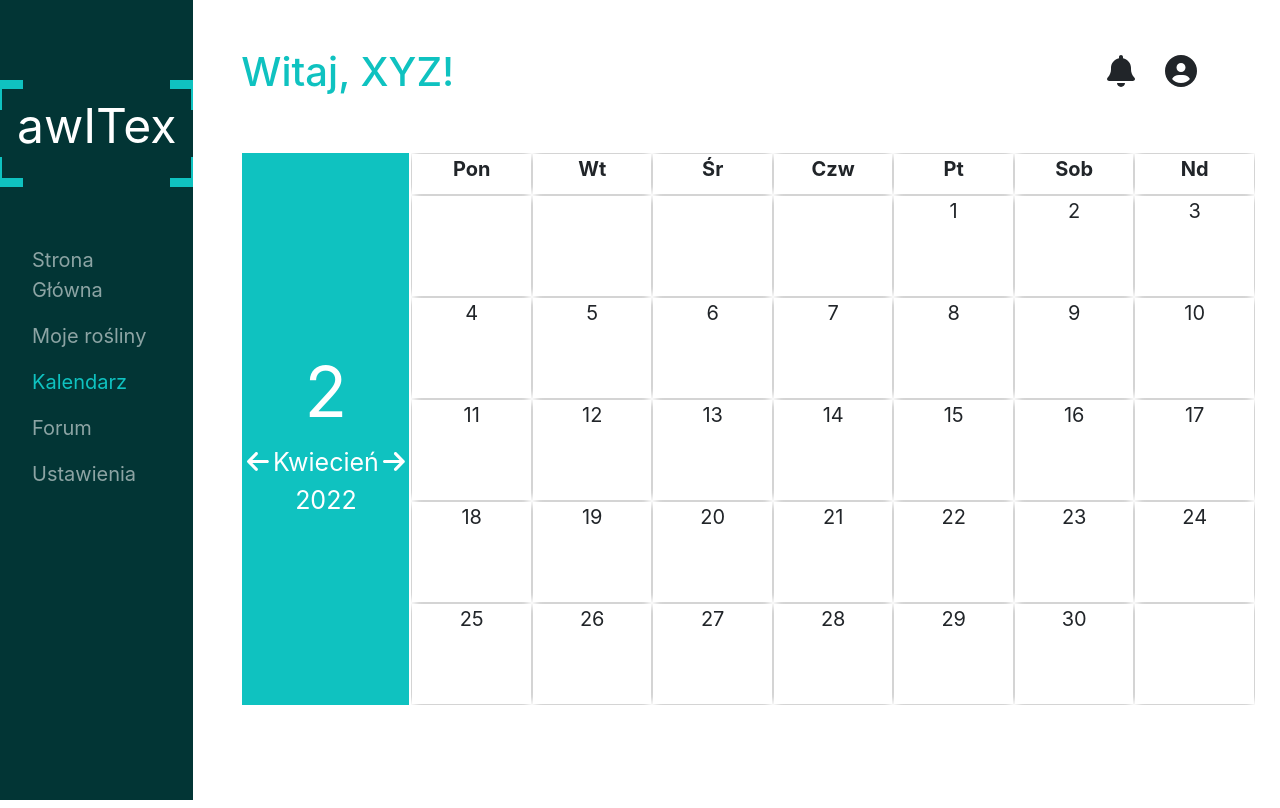
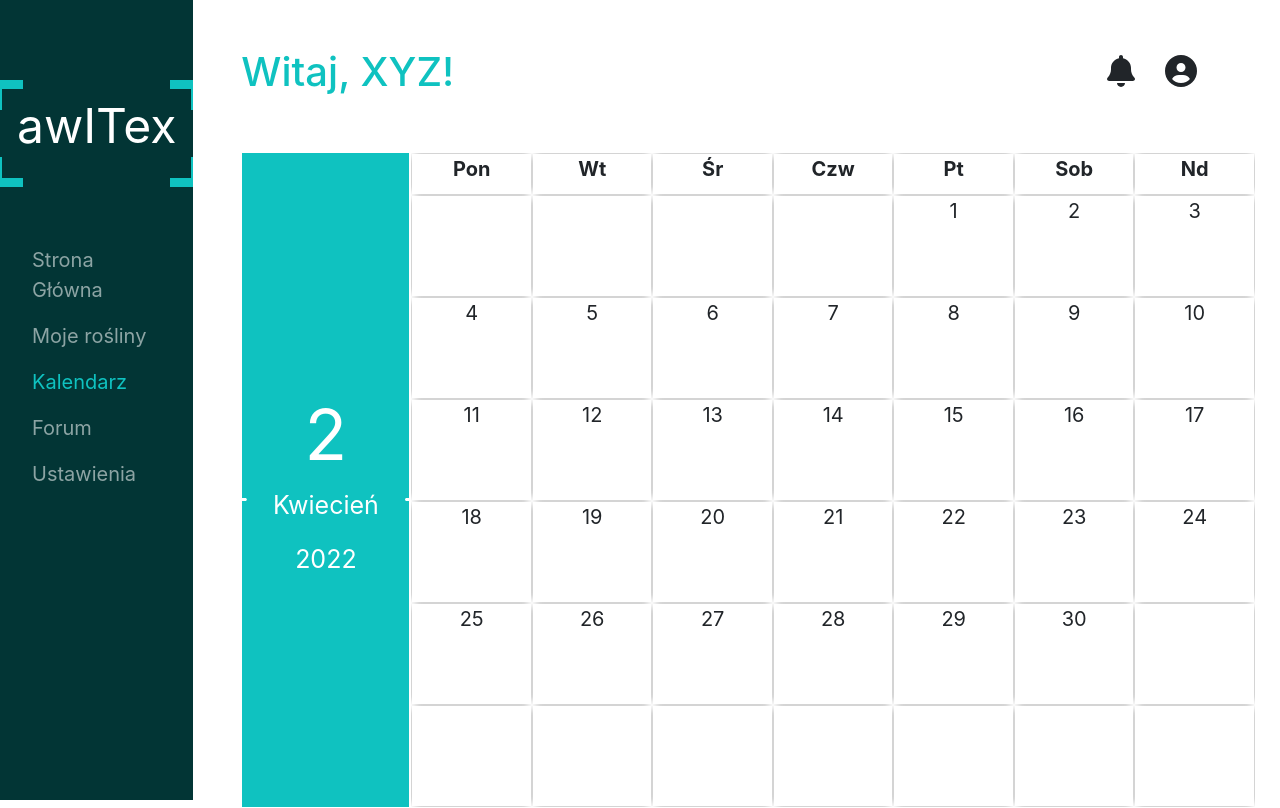
Before and after one commit to pploszczyca/AwITeks, a React (Create React App) app in the folder frontend/: page /calendar in a window 1280 px wide. Built offline with nearby package versions, Linux system fonts and the light colour scheme.

Commit message:
calendar navigation

```diff
--- a/frontend/src/components/Calendar/Calendar.tsx
+++ b/frontend/src/components/Calendar/Calendar.tsx
@@ -44,10 +44,17 @@ let CalendarService = styled.div`
     font-size: 70px;
   }
 
-  & div:last-child{
+  & div:nth-child(2), & div:last-child{
     font-size: 25px;
   }
 
+  & div:nth-child(2){
+    display: flex;
+
+    & p{
+      width: 150px;
+    }
+  }
 `
 
 class Calendar extends React.Component<{}, {days: any[], weeks: any[], months: string[], displayedDate: Date}>{
@@ -55,23 +62,63 @@ class Calendar extends React.Component<{}, {days: any[], weeks: any[], months: s
         super(props);
         this.state = {
             days: Array.from(Array(7).keys()),
-            weeks: Array.from(Array(5).keys()),
+            weeks: Array.from(Array(6).keys()),
             months: ["Styczeń", "Luty", "Marzec", "Kwiecień", "Maj", "Czerwiec", "Lipiec", "Sierpień", "Wrzesień", "Październik", "Listopad", "Grudzień"],
             displayedDate: new Date()
         }
         this.getActualDay = this.getActualDay.bind(this)
+        this.nextMonth = this.nextMonth.bind(this)
+        this.prevMonth = this.prevMonth.bind(this)
     }
 
     getActualDay(fieldNumber: number, date: Date){
-        let lastDay = new Date(date.getFullYear(), date.getMonth(), 0).getDate()
-        let actualDayNumber = fieldNumber - new Date(date.getFullYear(), date.getMonth(), 1).getDay() + 1;
+        let lastDay = new Date(date.getFullYear(), date.getMonth() + 1, 0).getDate()
+        let firstDay = new Date(date.getFullYear(), date.getMonth(), 1).getDay()
+        if(firstDay == 0){
+            firstDay = 7; // sunday is 7th day in calendar
+        }
+        let actualDayNumber = fieldNumber - firstDay + 1;
 
-        if(actualDayNumber <= 0 || actualDayNumber >= lastDay){
+
+        console.log(date.getFullYear(), date.getMonth(), 0)
+        console.log(lastDay, actualDayNumber)
+
+        if(actualDayNumber <= 0 || actualDayNumber > lastDay){
             return (<Day/>);
         }
         else {
             return (<Day>{actualDayNumber}</Day>);
         }
+    }
+
+    nextMonth(){
+        let day = 1;
+        let month = this.state.displayedDate.getMonth() + 1;
+        let year = this.state.displayedDate.getFullYear();
+
+        if(month >= 12) {
+            month = 0;
+            year++;
+        }
+
+        this.setState({
+            displayedDate: new Date(year, month, day)
+        })
+    }
+
+    prevMonth(){
+        let day = 1;
+        let month = this.state.displayedDate.getMonth() - 1;
+        let year = this.state.displayedDate.getFullYear();
+
+        if(month < 0) {
+            month = 11;
+            year--;
+        }
+
+        this.setState({
+            displayedDate: new Date(year, month, day)
+        })
     }
 
     render(){
@@ -82,11 +129,11 @@ class Calendar extends React.Component<{}, {days: any[], weeks: any[], months: s
                         <CalendarService>
                             <div>{this.state.displayedDate.getDate()}</div>
                             <div>
-                                <FontAwesomeIcon icon={faArrowLeft} className="px-1"/>
-                                {this.state.months[this.state.displayedDate.getMonth()]}
-                                <FontAwesomeIcon icon={faArrowRight} className="px-1"/>
-                                <br/> {this.state.displayedDate.getFullYear()}
+                                <FontAwesomeIcon icon={faArrowLeft} className="px-1" onClick={() => this.prevMonth()}/>
+                                <p>{this.state.months[this.state.displayedDate.getMonth()]}</p>
+                                <FontAwesomeIcon icon={faArrowRight} className="px-1" onClick={() => this.nextMonth()}/>
                             </div>
+                            <div>{this.state.displayedDate.getFullYear()}</div>
                         </CalendarService>
                     </CalendarCol>
                     <CalendarCol xs={10} >
```
